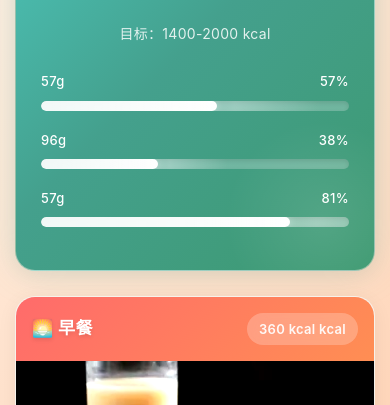
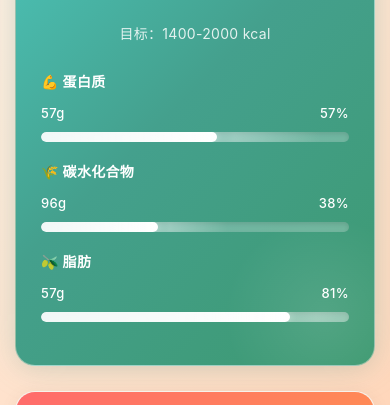
Before and after one commit to FriedTiao/TodayNutri, a plain HTML site: page nutrition-meal-planner/index.html in a window 390 px wide. Shown: the part 423-828 px from the top of the page. Drawn offline with Linux system fonts and the light colour scheme.

Commit message:
优化营养素标签显示
改进:
- 营养进度条添加清晰的标签（💪 蛋白质、🌾 碳水化合物、🫒 脂肪）
- 优化标签布局，左侧显示营养素名称，右侧显示数值和百分比
- 移动端适配：标签和数值分行显示，提升可读性

用户体验提升:
- 用户无需猜测86g、99g、82g代表什么
- 一目了然地看出每个营养素的摄入情况

```diff
--- a/nutrition-meal-planner/css/dashboard.css
+++ b/nutrition-meal-planner/css/dashboard.css
@@ -124,9 +124,21 @@
 .nutrition-label {
   display: flex;
   justify-content: space-between;
+  align-items: center;
   margin-bottom: 8px;
   font-size: 15px;
   font-weight: 500;
+}
+
+.nutrition-name {
+  font-weight: 600;
+  font-size: 15px;
+}
+
+.nutrition-values {
+  display: flex;
+  gap: 12px;
+  font-size: 14px;
 }
 
 .progress-bar {
--- a/nutrition-meal-planner/css/mobile.css
+++ b/nutrition-meal-planner/css/mobile.css
@@ -44,6 +44,20 @@
   }
 
   .nutrition-label {
+    font-size: 13px;
+    flex-wrap: wrap;
+    gap: 4px;
+  }
+
+  .nutrition-name {
+    font-size: 14px;
+    width: 100%;
+    margin-bottom: 4px;
+  }
+
+  .nutrition-values {
+    width: 100%;
+    justify-content: space-between;
     font-size: 13px;
   }
 
--- a/nutrition-meal-planner/index.html
+++ b/nutrition-meal-planner/index.html
@@ -54,8 +54,11 @@
       <div class="nutrition-bars">
         <div class="nutrition-item">
           <div class="nutrition-label">
+            <span class="nutrition-name">💪 蛋白质</span>
+            <span class="nutrition-values">
               <span id="protein-value">0g</span>
               <span id="protein-percent">0%</span>
+            </span>
           </div>
           <div class="progress-bar">
             <div class="progress-fill" id="protein-bar" style="width: 0%"></div>
@@ -64,8 +67,11 @@
 
         <div class="nutrition-item">
           <div class="nutrition-label">
+            <span class="nutrition-name">🌾 碳水化合物</span>
+            <span class="nutrition-values">
               <span id="carbs-value">0g</span>
               <span id="carbs-percent">0%</span>
+            </span>
           </div>
           <div class="progress-bar">
             <div class="progress-fill" id="carbs-bar" style="width: 0%"></div>
@@ -74,8 +80,11 @@
 
         <div class="nutrition-item">
           <div class="nutrition-label">
+            <span class="nutrition-name">🫒 脂肪</span>
+            <span class="nutrition-values">
               <span id="fat-value">0g</span>
               <span id="fat-percent">0%</span>
+            </span>
           </div>
           <div class="progress-bar">
             <div class="progress-fill" id="fat-bar" style="width: 0%"></div>
```
Lines whose indentation alone changed are shown as unchanged.
